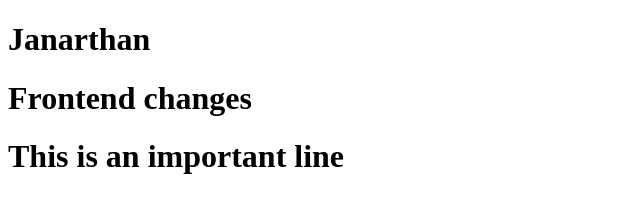
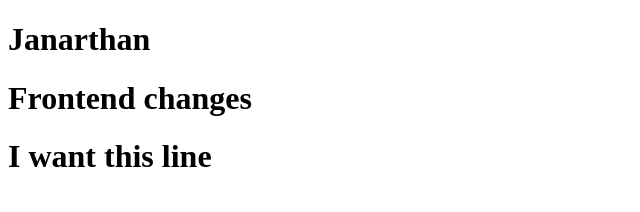
Before and after one commit to JanarthanJana/SampleDemo, a plain HTML site: page index.html in a window 1280 px wide. Shown: the whole page, without its empty margins (0-640 px from the left). Drawn offline with Linux system fonts and the light colour scheme.

Commit message:
fix : i want this line

```diff
--- a/index.html
+++ b/index.html
@@ -8,6 +8,6 @@
 <body>
   <h1>Janarthan</h1>
   <h1>Frontend changes</h1>
-  <h1>This is an important line</h1>
+  <h1>I want this line</h1>
 </body>
 </html>
```
